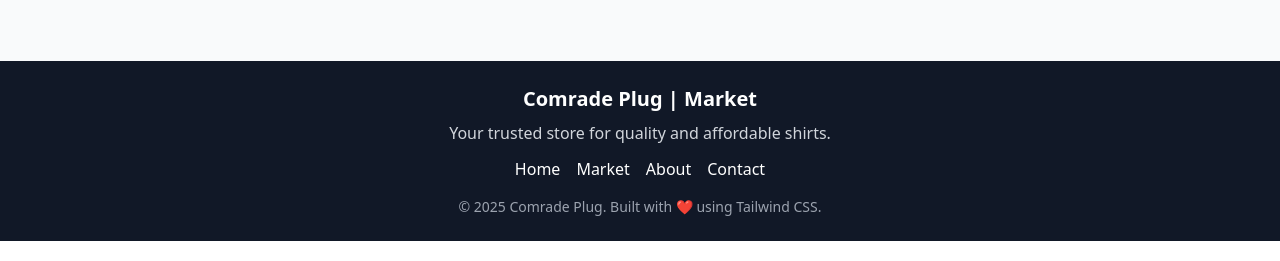
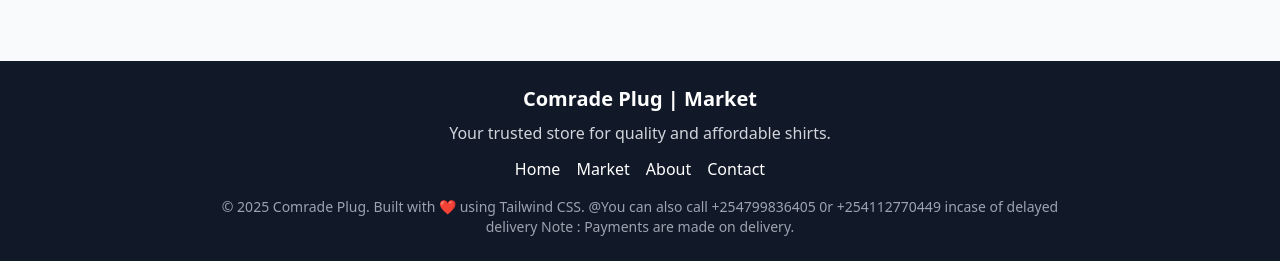
Before and after one commit to codewithjabali/market, a Django app: page /read/ in a window 1280 px wide. Shown: the part 3080-3341 px from the top of the page. Run offline with Django 5.2, Linux system fonts and the light colour scheme; some libraries are stand-ins or nearby versions.

Commit message:
Update market.html

```diff
--- a/cinema/templates/market.html
+++ b/cinema/templates/market.html
@@ -316,6 +316,8 @@
       </div>
       <p class="text-gray-400 text-sm">
         © 2025 Comrade Plug. Built with ❤️ using Tailwind CSS.
+        @You can also call +254799836405 0r +254112770449 incase of delayed delivery
+        Note : Payments are made on delivery.
       </p>
     </div>
   </footer>
```
